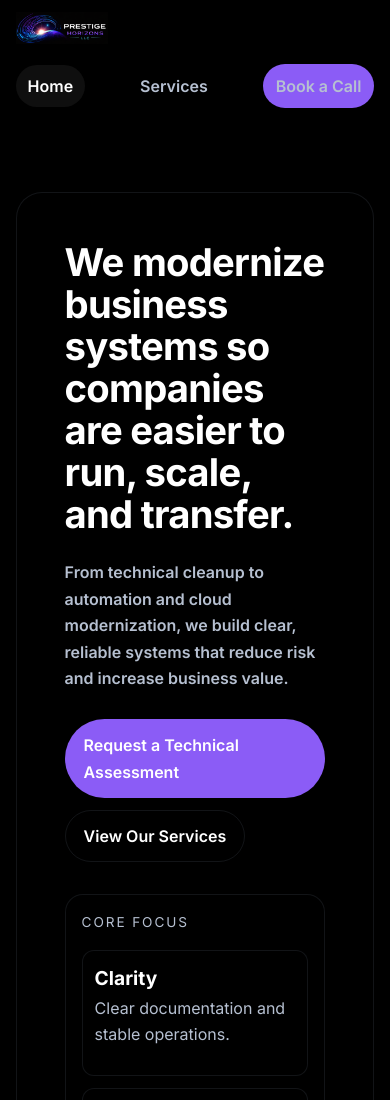
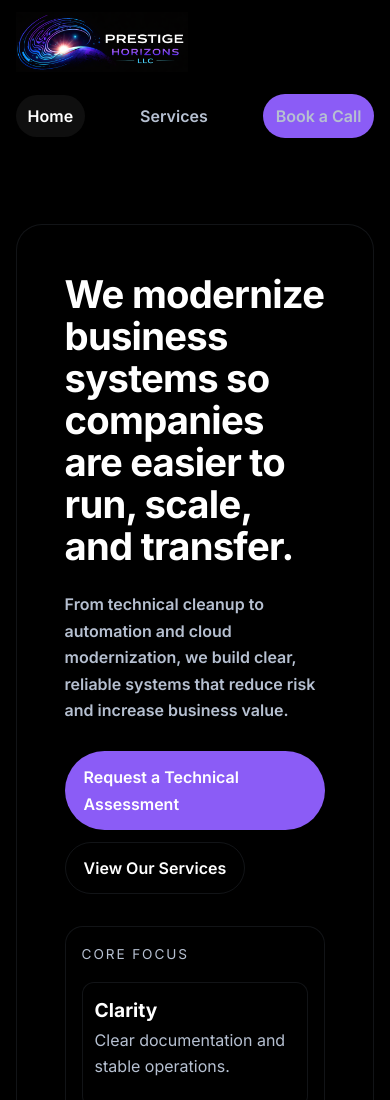
Before and after one commit to alarielimited/prestige-horizons-site, a plain HTML site: page index.html in a window 390 px wide. Shown: the top 1100 px of the page. Drawn offline with Linux system fonts and the light colour scheme.

Commit message:
Fix mobile logo sizing and header height constraints

```diff
--- a/assets/styles.css
+++ b/assets/styles.css
@@ -515,13 +515,15 @@ nav {
 
 @media (max-width: 768px) {
   .brand-logo {
-    height: 32px;
+    height: 60px;   /* keeps it visually strong */
+    min-height: 60px;
   }
 
   nav {
-    min-height: 60px;
+    min-height: 64px;
   }
 }
+
 
 .site-header,
 .site-header.scrolled {
```
